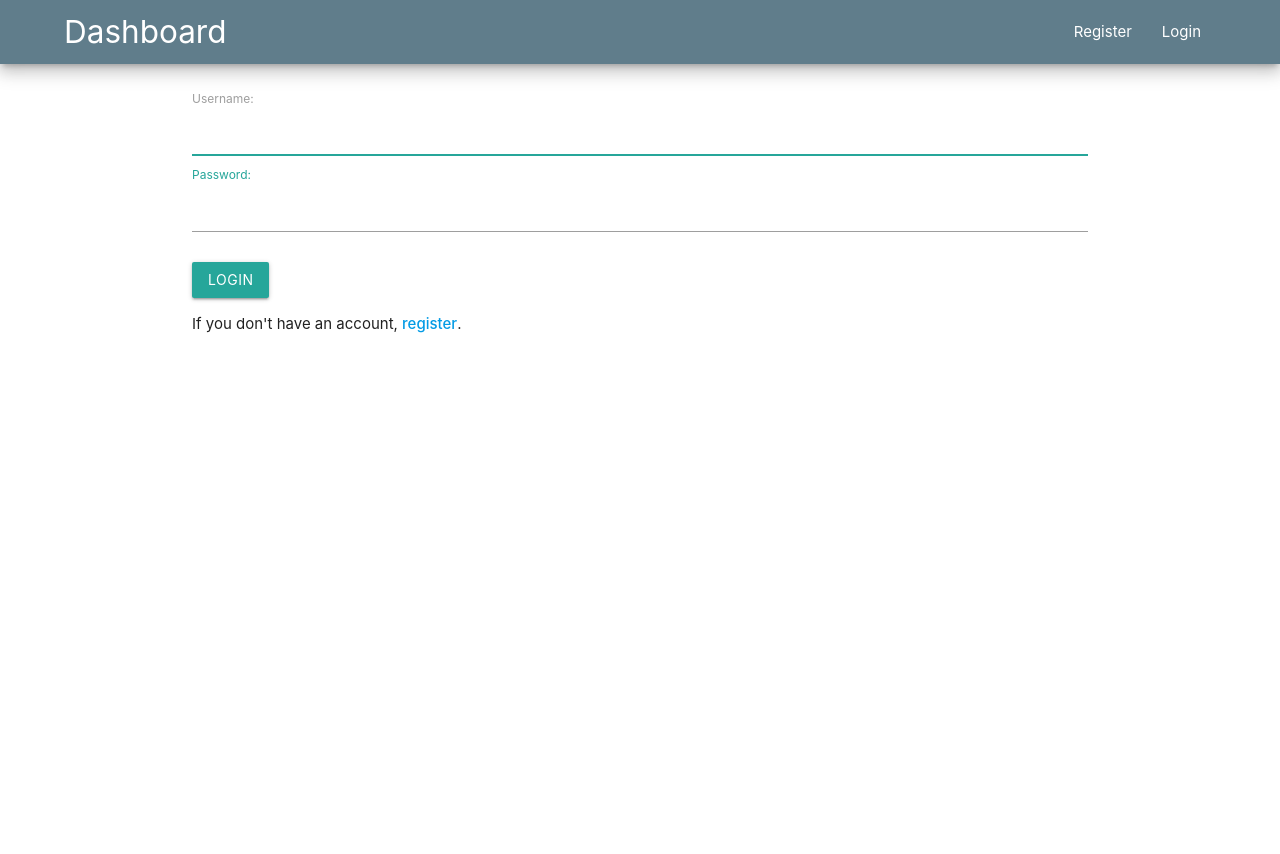
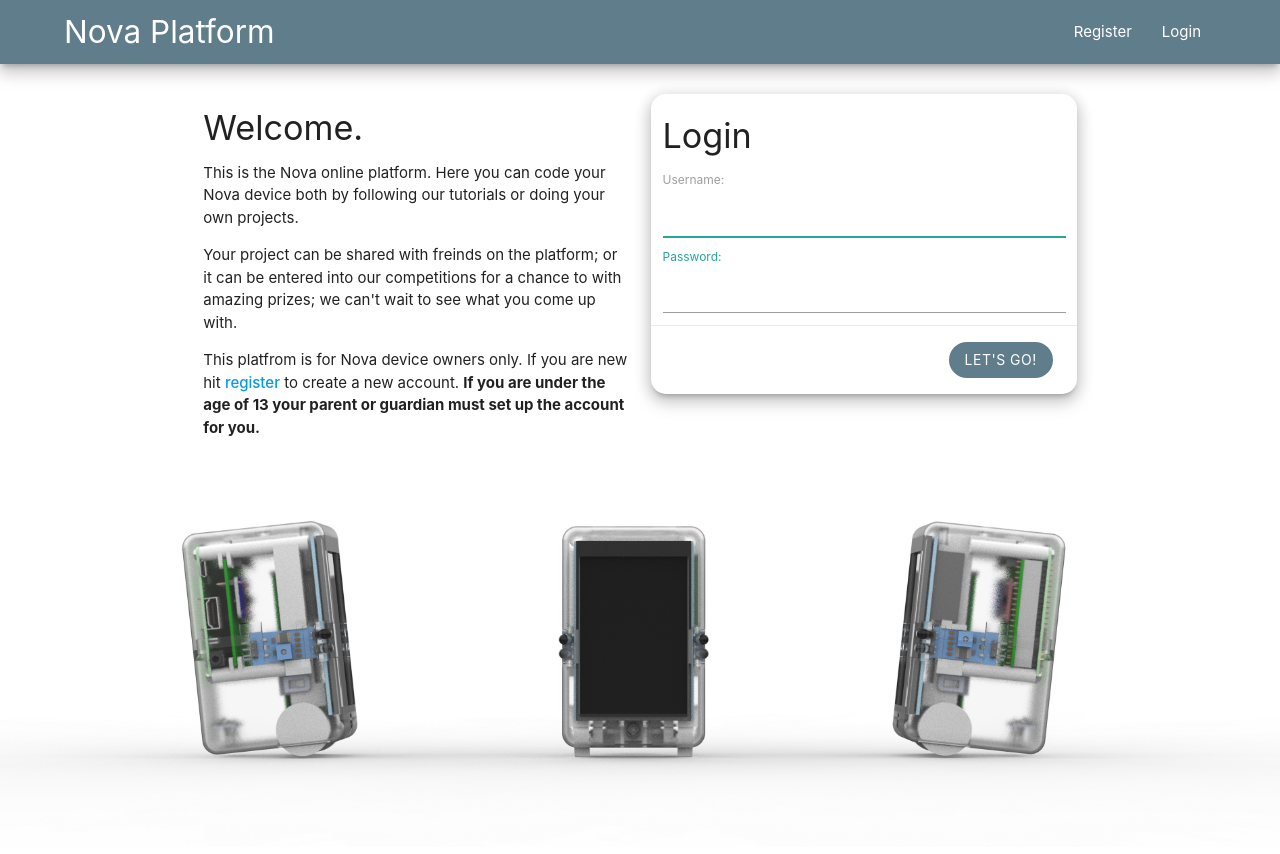
Before and after one commit to pdmcguckian/Nova-WebApp, a Django app: page /login/ in a window 1280 px wide. Before the commit the page ends 333 px from the top, so only its background shows below. Run offline with Django 3.2, Linux system fonts and the light colour scheme.

Commit message:
Revised Login Page & Process

```diff
--- a/main/templates/main/dashboard.html
+++ b/main/templates/main/dashboard.html
@@ -8,11 +8,7 @@
 	<table>
   <tbody>
     <tr>
-		{% if user.is_authenticated %}
 		<td width = "50%"><h4>Hey {{user.first_name}}.</h4>
-		{% else %}
-		<td width = "50%"><h3>Log in to start.</h3>
-		{% endif %}
 		<table border="0">
 		  <tbody>
 			<tr height="33.3%">
--- a/main/templates/main/includes/navbar.html
+++ b/main/templates/main/includes/navbar.html
@@ -1,7 +1,7 @@
 	<nav class="blue-grey z-depth-3">
 		<div style="padding-left: 5%; padding-right: 5%">
 		<div class="nav-wrapper">
-			<a href="/" class="brand-logo left">Dashboard</a>
+			<a href="/" class="brand-logo left">Nova Platform</a>
 			<ul id="nav-moblie" class="right hide-on-small-and-down">
 				{% if user.is_authenticated %}
                 <li><a class="active" href="/account/">{{user.username}}</a></li>
--- a/main/templates/main/login.html
+++ b/main/templates/main/login.html
@@ -2,19 +2,41 @@
 
 {% block content %}
 	<br>
+	<div class="container">
 
-	<div class="container">
-		<form method="POST">
+		<div class="row">
 
-			{% csrf_token %}
-			{{form}}
-			<br>
-			<br>
-			<button type="submit" class="btn">Login</button>
 
-		</form>
+		  <div class="col s12 m6">
 
-		<p>If you don't have an account, <a href="/register/"><strong>register</strong></a>.</p>
+			  <h4>Welcome.</h4>
+			  <p>This is the Nova online platform. Here you can code your Nova device both by following our tutorials or doing your own projects.</p>
+			  <p>Your project can be shared with freinds on the platform; or it can be entered into our competitions for a chance to with amazing prizes; we can't wait to see what you come up with.</p>
+			  <p>This platfrom is for Nova device owners only. If you are new hit <a href="/register/"><strong>register</strong></a> to create a new account. <b>If you are under the age of 13 your parent or guardian must set up the account for you.</b></p>
 
+		  </div>
+
+		  <div class="col s12 m6">
+			<div class="card small z-depth-3" style="border-radius: 15px; overflow: hidden">
+			  <div class="col">
+				<h4>Login</h4>
+
+				<form method="POST">
+					{% csrf_token %}
+					{{form}}
+					<br>
+					<br>
+					<div class="card-action" style="display: block; text-align: right;">
+						<button type="submit" class="btn z-depth-0 blue-grey"  style="border-radius: 20px">Let's Go!</button>
+					</div>
+				</form>
+
+			  </div>
+			</div>
+		  </div>
+		</div>
 	</div>
+{% load static %}
+<img width="100%" src="{% static "LoginCover.jpg" %}" alt="My image">
+
 {% endblock %}
--- a/main/views.py
+++ b/main/views.py
@@ -11,6 +11,9 @@ from django.contrib.auth.decorators import login_required
 # Create your views here.
 
 def dashboard(request):
+    if not request.user.is_authenticated:
+        return redirect('main:login')
+
     if request.method == "POST":
         newpersonalproject(request)
         return redirect('/')
```
Also changed, not shown: Static/LoginCover.jpg (added), 4 other files.
